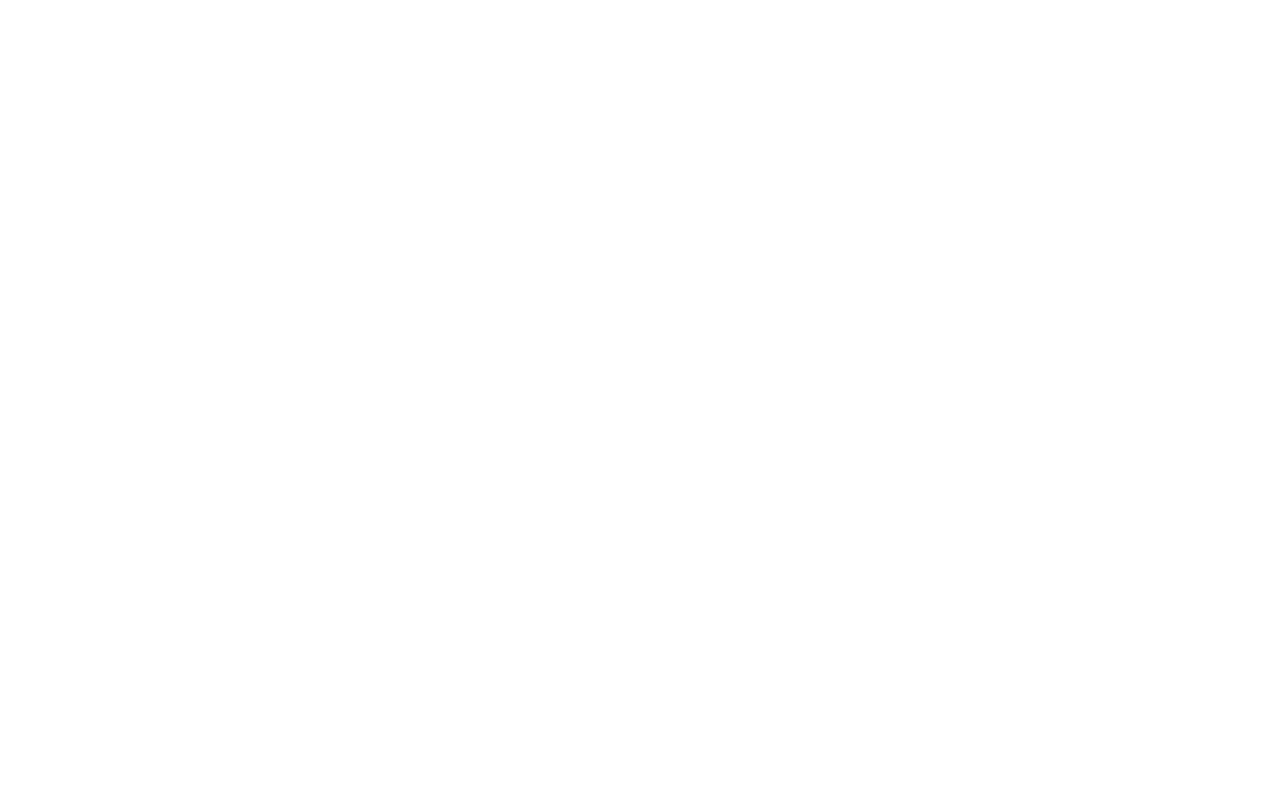
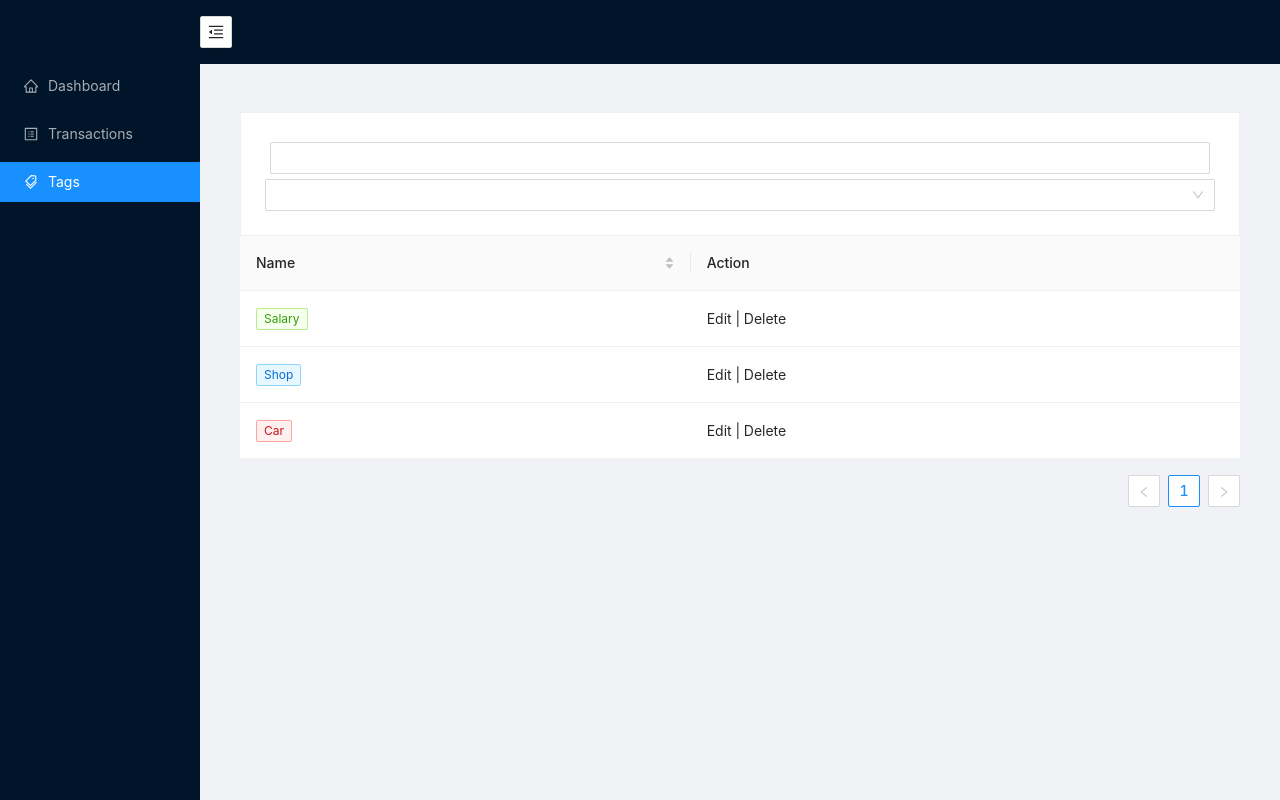
Before and after one commit to emanuellourenco/my-budget_frontend, a React (Create React App) app: page /tags in a window 1280 px wide. Built offline with nearby package versions, Linux system fonts and the light colour scheme.

Commit message:
add tag route

```diff
--- a/src/routes/Routes.jsx
+++ b/src/routes/Routes.jsx
@@ -3,6 +3,7 @@
 import Dashboard from "../views/Dashboard";
 import Login from "../views/Login";
 import Transactions from "../views/Transactions";
+import Tags from "../views/Tags";
 
 function Routes() {
   return (
@@ -10,6 +11,7 @@
       <Route path="/" exact component={Dashboard} />
       <Route path="/login" component={Login} />
       <Route path="/transactions" component={Transactions} />
+      <Route path="/tags" component={Tags} />
     </Switch>
   );
 }
```
